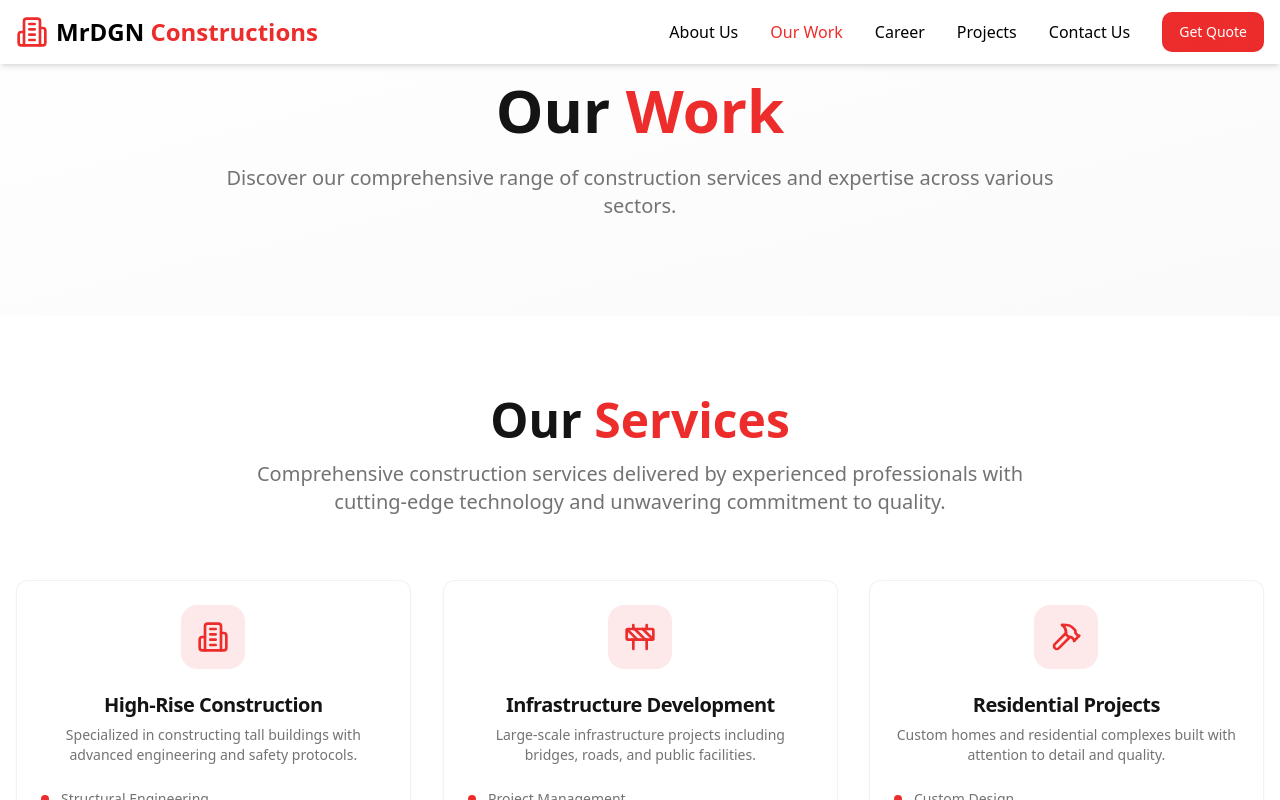
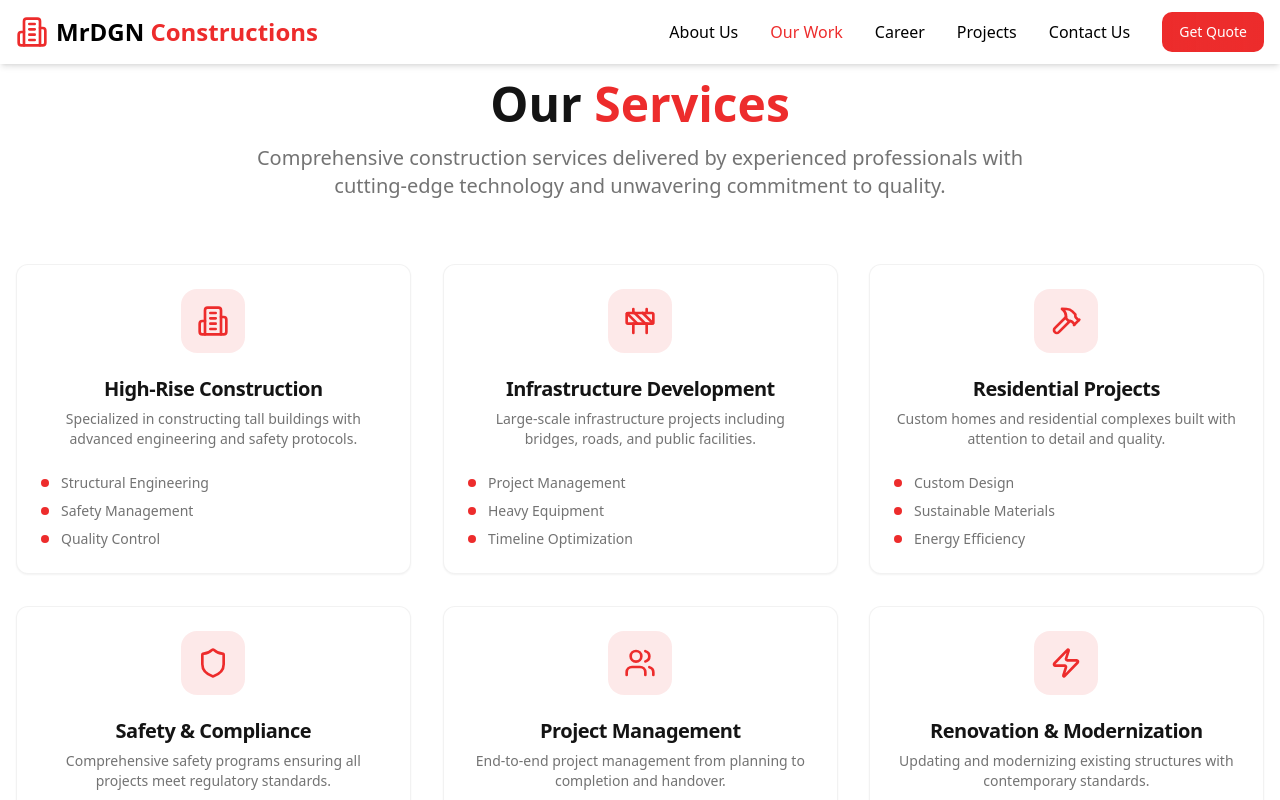
Before and after one commit to Ufuoma-Onakpoyan/mr-dgn-rise-visuals, a React (Vite) app: page /our-work in a window 1280 px wide. Shown: the top 800 px of the page. Built offline with nearby package versions, Linux system fonts and the light colour scheme.

Commit message:
Visual edit in Lovable
Edited UI in Lovable

```diff
--- a/src/pages/OurWork.tsx
+++ b/src/pages/OurWork.tsx
@@ -2,30 +2,15 @@ import React from 'react';
 import Navigation from '@/components/Navigation';
 import Footer from '@/components/Footer';
 import ServicesSection from '@/components/ServicesSection';
-
 const OurWork = () => {
-  return (
-    <div className="min-h-screen">
+  return <div className="min-h-screen">
       <Navigation />
 
       {/* Hero Section */}
-      <section className="pt-20 pb-16 bg-gradient-to-br from-background to-muted/50">
-        <div className="container mx-auto px-4">
-          <div className="text-center max-w-4xl mx-auto">
-            <h1 className="text-5xl lg:text-6xl font-bold mb-6">
-              Our <span className="text-primary">Work</span>
-            </h1>
-            <p className="text-xl text-muted-foreground mb-8">
-              Discover our comprehensive range of construction services and expertise across various sectors.
-            </p>
-          </div>
-        </div>
-      </section>
+
 
       <ServicesSection />
       <Footer />
-    </div>
-  );
+    </div>;
 };
-
 export default OurWork;
```
